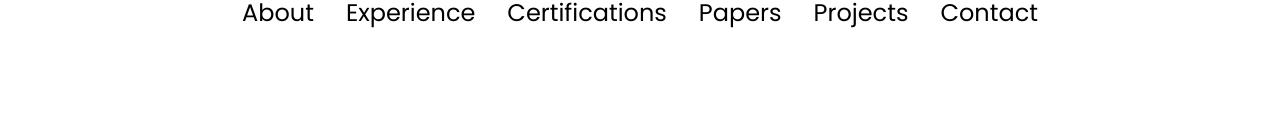
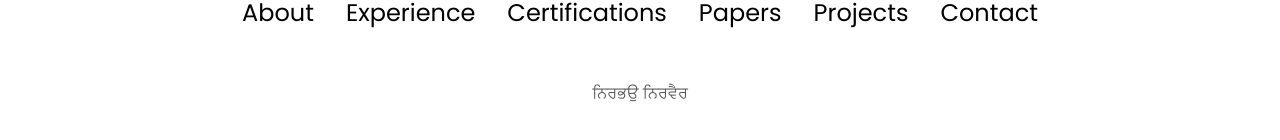
Before and after one commit to Harmanjeet3/Portfolio, a plain HTML site: page index.html in a window 1280 px wide. Shown: the part 5371-5511 px from the top of the page. Drawn offline with Linux system fonts and the light colour scheme.

Commit message:
nirbhau nirvair

```diff
--- a/index.html
+++ b/index.html
@@ -657,7 +657,7 @@
           </ul>
         </div>
       </nav>
-     <!--- <p>Copyright &#169; 2023 John Doe. All Rights Reserved.</p>--->
+     <p>ਨਿਰਭਉ ਨਿਰਵੈਰ</p>
     </footer>
     <script src="script.js"></script>
   </body>
```
